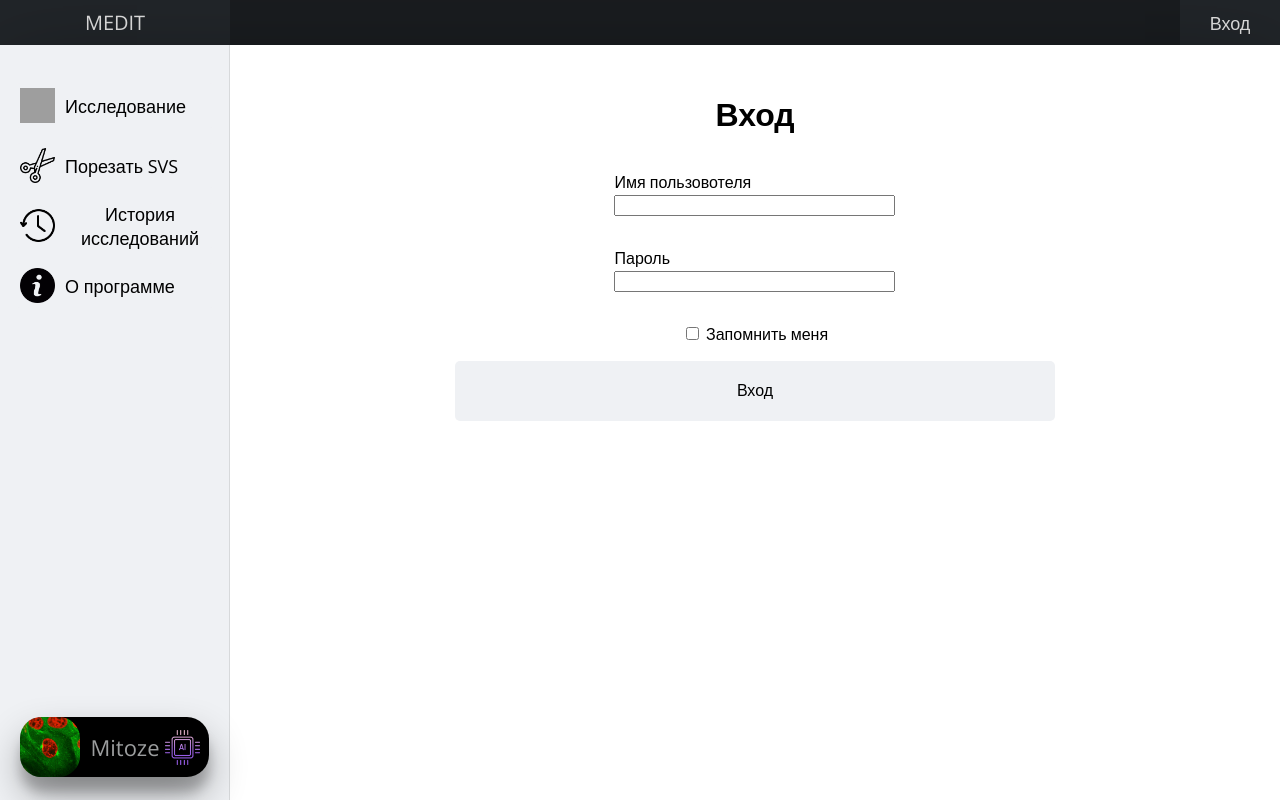
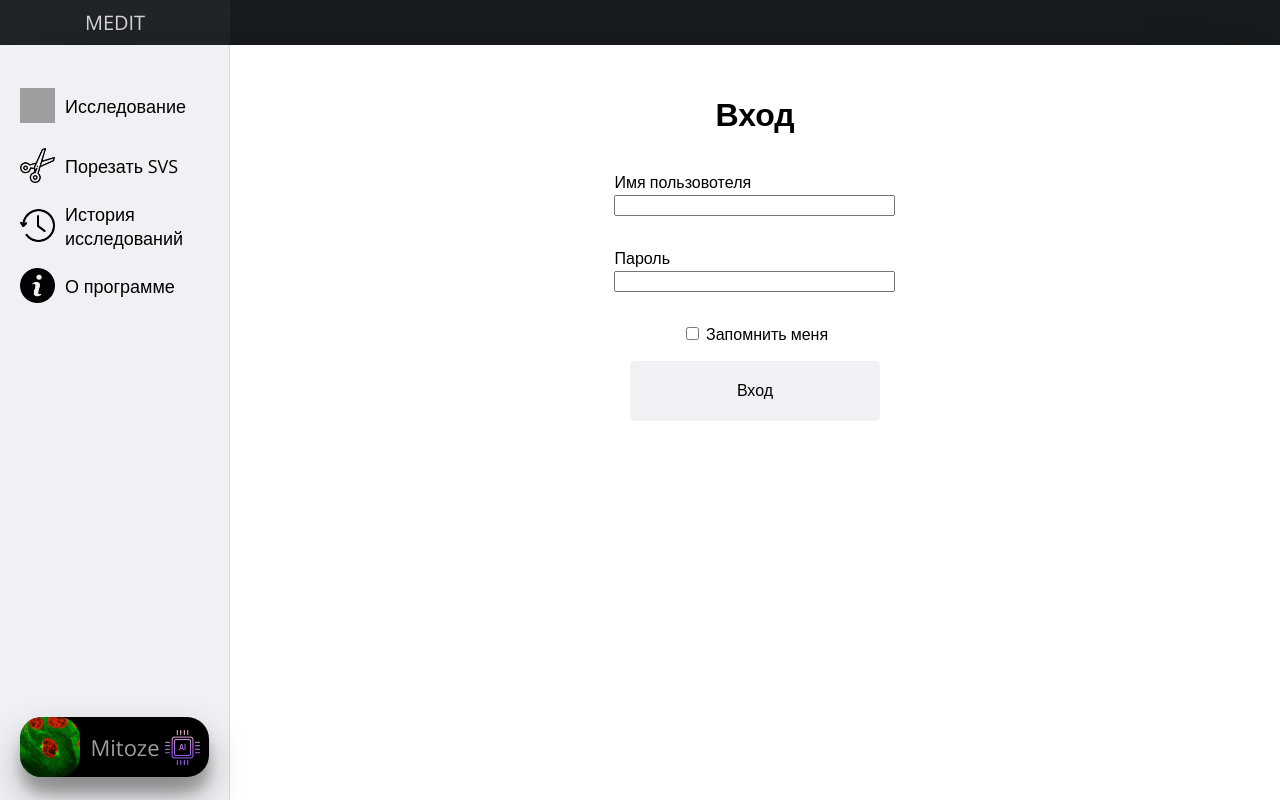
Before and after one commit to MikhailKochan/MEDIT_API, a Flask app: page /auth/login in a window 1280 px wide. Run offline with Flask 3, Linux system fonts and the light colour scheme; parts of the project's set-up code (start-up, migrations or seed data) failed here and were passed over; some libraries are stand-ins or nearby versions; some web fonts are replaced; grey boxes are pictures that could not be loaded.

Commit message:
del in base download

```diff
--- a/app/static/css/api_style.css
+++ b/app/static/css/api_style.css
@@ -140,7 +140,7 @@ html,body{
     font-size: 18px;
     margin: 15px;
     border-radius: 5px;
-    text-align: center;
+    /*text-align: center;*/
 }
 .menu a:hover {
     background: gray;
--- a/app/templates/auth/login.html
+++ b/app/templates/auth/login.html
@@ -21,12 +21,12 @@
         <p>{{ form.remember_me() }} {{ form.remember_me.label }}</p>
         <p hidden>{{ form.submit() }}</p>
 <!--        <input id="submit" name="submit" type="submit" value="Sign In" hidden>-->
-        <button class="button" type="button" style="height:60px;max-width:600px;margin-top:0%;display:flex;justify-content:center;align-items:center;">
+        <button class="button" type="button" style="height:60px;max-width:250px;margin-top:0%;display:flex;justify-content:center;align-items:center;">
             <p>Вход</p>
         </button>
     </form>
     <script>
-        const fileInput = form.querySelector(".input"),
+        const fileInput = form.querySelector(".button"),
         bottomInputFile = document.querySelector("button");
         bottomInputFile.addEventListener("click", ()=>{fileInput.click();});
     </script>
--- a/app/templates/base.html
+++ b/app/templates/base.html
@@ -20,7 +20,7 @@
         <div class="nav-bar" style="">
             <div class="company-name">MEDIT</div>
             {% if current_user.is_anonymous %}
-            <a href="{{ url_for('auth.login') }}">Вход</a>
+            <a href="{{ url_for('auth.login') }}" style="display:none">Вход</a>
             {% else %}
             <a href="{{ url_for('auth.logout') }}">Выход</a>
             {% endif %}
```
